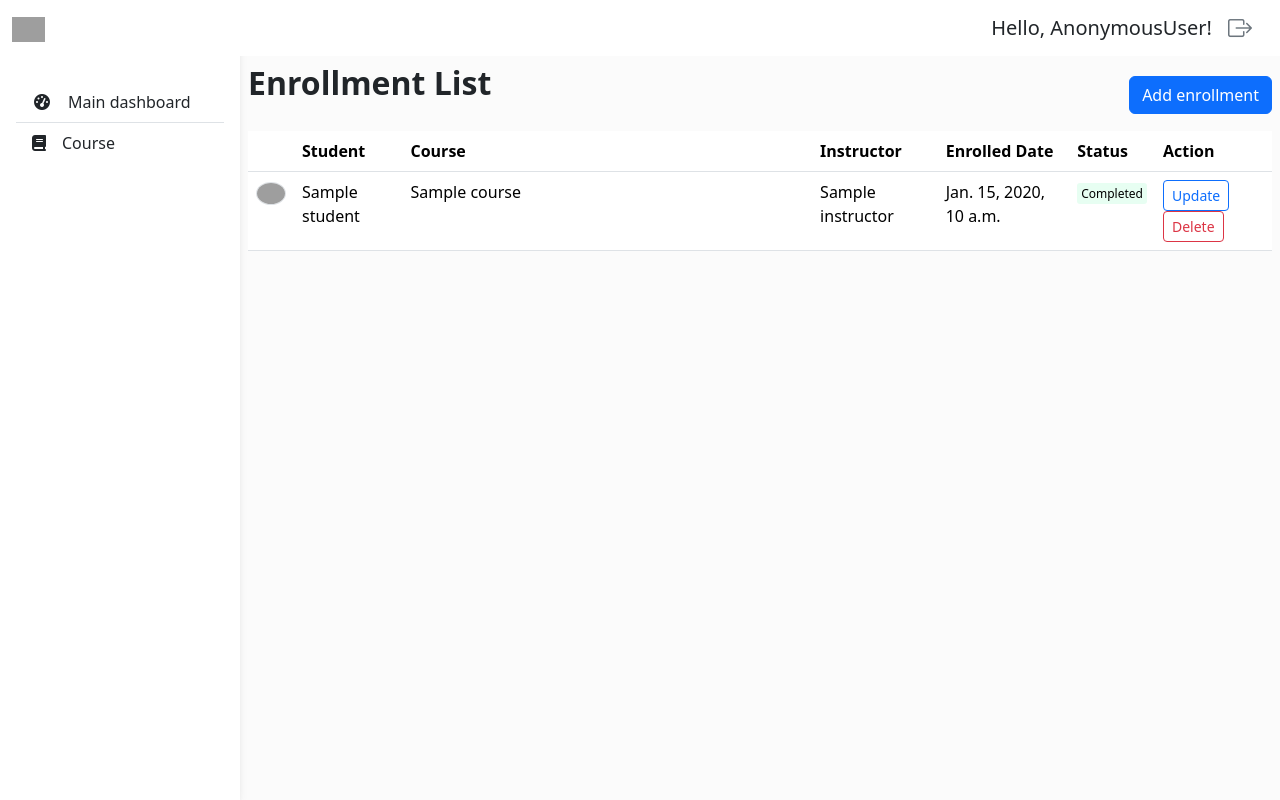
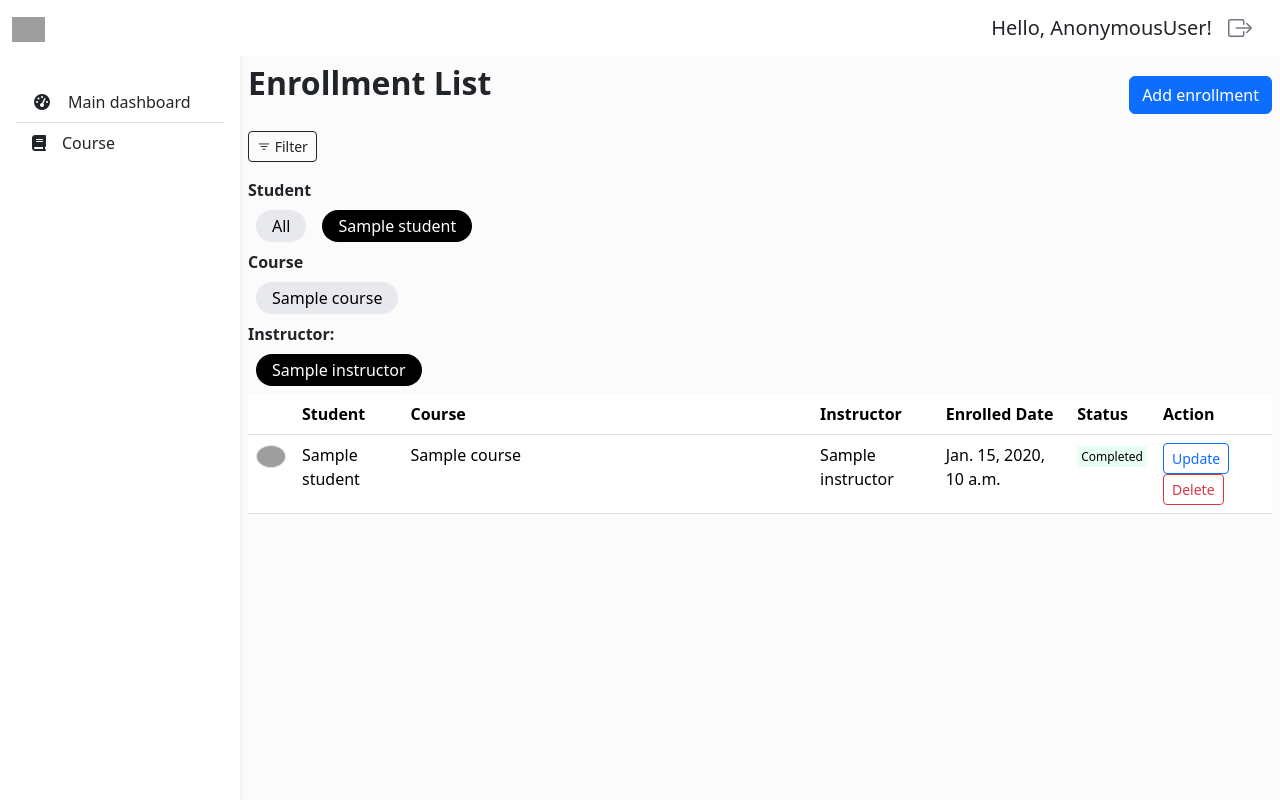
Before and after one commit to Meimei07/django-online-learning-system, a Django app: template enrollments/templates/enrollments/list.html in a window 1280 px wide. Run offline with Django 5.2, Linux system fonts and the light colour scheme; the template is opened without the code that fills it: most values are stand-ins (such as "Sample title", 1, 10 or a date in 2020); grey boxes are pictures that could not be loaded.

Commit message:
implement filter enrollments

```diff
--- a/enrollments/templates/enrollments/list.html
+++ b/enrollments/templates/enrollments/list.html
@@ -9,6 +9,145 @@
   <div class="d-flex align-items-center">
     <div class="flex-grow-1 fw-bold fs-2 mb-4">Enrollment List</div>
     <a href="{% url 'enrollments:enrollment_create' %}" class="btn btn-primary">Add enrollment</a>
+  </div>
+
+  <p class="d-inline-flex gap-1">
+    <a class="btn btn-outline-dark btn-sm" data-bs-toggle="collapse"  href="#filter-button-container" role="button" aria-expanded="
+    {% if selected_category_id or selected_tag_id or selected_instructor_id %}
+      true
+    {% else %}
+      false
+    {% endif %}
+      " aria-controls="filter-button-container">
+      <i class="bi bi-filter"></i>
+      Filter
+    </a>
+  </p>
+
+  <!-- filter -->
+  <div class="collapse
+    {% if selected_student_id or selected_courses or selected_instructor_id %}
+      show
+    {% endif %}
+    " id="filter-button-container">
+
+    <!-- by student -->
+    <span class="fw-semibold">Student</span>
+    <div class="scroll-container">
+      <form method="get" class="m-0 p-0">
+        <input type="hidden" name="student" value="" />
+        <button type="submit" class="
+          {% if not selected_student_id %}
+            active
+          {% endif %}">
+        All</button>
+      </form>
+
+      {% for student in students %}
+
+        <form method="get" class="m-0 p-0">
+          <input type="hidden" name="student" value="{{student.id}}" />
+
+          {% if selected_courses %}
+
+            {% for selected_course in selected_courses %}
+              <input type="hidden" name="course" value="{{selected_course}}" />
+            {% endfor %}
+
+          {% endif %}
+
+          {% if selected_instructor_id %}
+            <input type="hidden" name="instructor" value="{{selected_instructor_id}}" />
+          {% endif %}
+
+          <button type="submit" class="
+            {% if student.id == selected_student_id %}
+              active
+            {% endif %}
+            ">{{student.name}}</button>
+        </form>
+
+      {% endfor %}
+    </div>
+
+    <!-- by courses -->
+    <span class="fw-semibold">Course</span>
+    <div class="scroll-container">
+
+      {% for course in courses %}
+
+        <form method="get" class="p-0 m-0">
+
+          {% if not course.id in selected_courses %}
+            <input type="hidden" name="course" value="{{course.id}}" />
+          {% endif %}
+
+          {% for selected_course in selected_courses %}
+
+            {% if course.id != selected_course %}
+              <input type="hidden" name="course" value="{{selected_course}}" />
+            {% endif %}
+
+          {% endfor %}
+
+          {% if selected_student_id %}
+            <input type="hidden" name="student" value="{{selected_student_id}}" />
+          {% endif %}
+
+          {% if selected_instructor_id %}
+            <input type="hidden" name="instructor" value="{{selected_instructor_id}}" />
+          {% endif %}
+
+          <button type="submit" class=" filter-btn
+            {% if selected_courses %}
+
+              {% for selected_course in selected_courses %}
+
+                {% if course.id == selected_course %}
+                  active
+                {% endif %}
+
+              {% endfor %}
+
+            {% endif %}
+            ">{{course.name}}</button>
+        </form>
+
+      {% endfor %}
+
+    </div>
+
+    <!-- by instructor -->
+    <span class="fw-semibold">Instructor:</span>
+    <div class="scroll-container">
+
+      {% for instructor in instructors %}
+
+        <form method="get" class="m-0 p-0">
+          <input type="hidden" name="instructor" value="{{instructor.id}}" />
+
+          {% if selected_student_id %}
+            <input type="hidden" name="student" value="{{selected_student_id}}" />
+          {% endif %}
+
+          {% if selected_courses %}
+
+            {% for selected_course in selected_courses %}
+              <input type="hidden" name="course" value="{{selected_course}}" />
+            {% endfor %}
+
+          {% endif %}
+
+          <button type="submit" class="filter-btn
+            {% if selected_instructor_id == instructor.id %}
+              active
+            {% endif %}">{{instructor.name}}
+          </button>
+        </form>
+
+      {% endfor %}
+    </div>
+
   </div>
 
   <div class="overflow-auto">
--- a/users/templates/students/list.html
+++ b/users/templates/students/list.html
@@ -43,7 +43,7 @@
           <td>{{student.email}}</td>
           <td>{{student.phone}}</td>
           <td>{{student.address}}</td>
-          <td>
+          <td class="btn-container">
             <a
               href="{% url 'users:student_detail' student.id %}"
               class="btn btn-outline-success btn-sm"
```
Also changed, not shown: courses/templates/courses/list.html (+4 -4 lines), enrollments/views.py (+30 -2 lines), db.sqlite3.
